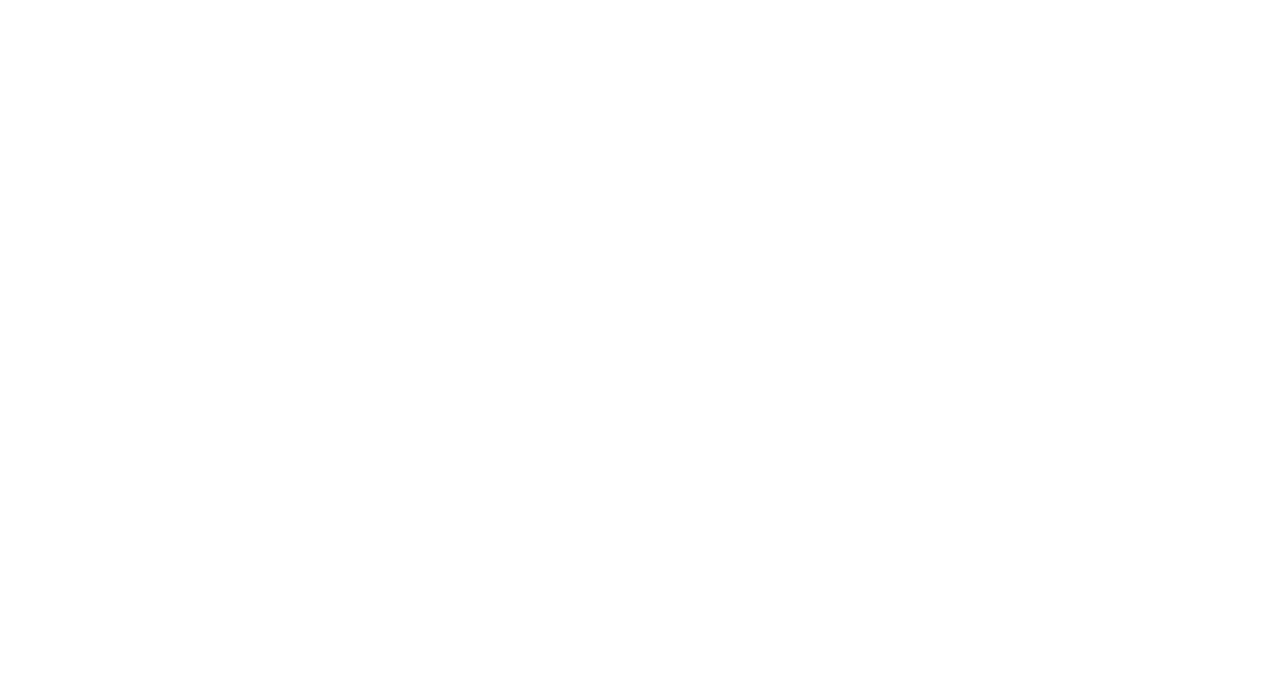
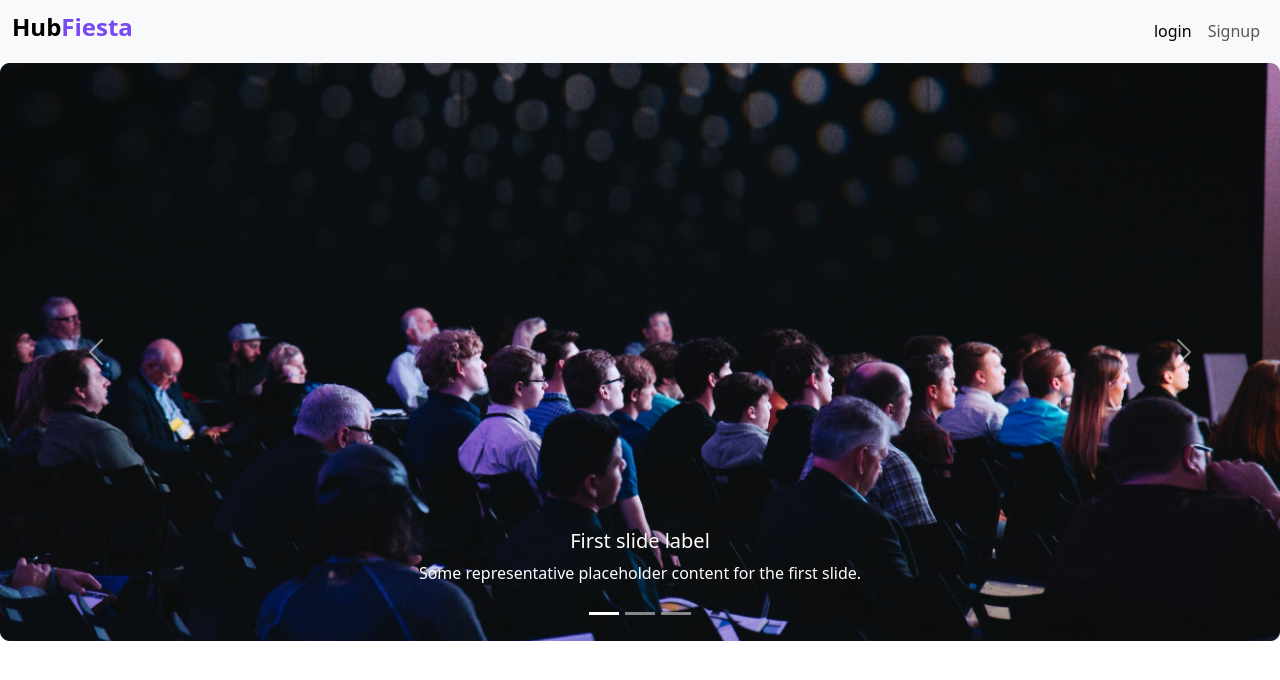
Before and after one commit to Aryan-Mangla/HubFiesta-An-Event-Planning-and-organization-Website, a PHP site: page / in a window 1280 px wide. Before the commit the part shown is empty. Shown: the top 680 px of the page. Run offline with PHP 8.4, Linux system fonts and the light colour scheme.

Commit message:
Landing Page: Part 1

```diff
--- a/index.php
+++ b/index.php
@@ -8,7 +8,23 @@
     <link rel="stylesheet" href="css/style.css">
 </head>
 <body >
-<!-- <div id="carouselExampleCaptions" class="carousel slide">
+<nav class="navbar navbar-expand-lg bg-body-tertiary">
+  <div class="container-fluid">
+      <a class="navbar-brand" href="index.php"> <h4 class="my3 fw-bolder">Hub<span class="theme-txt">Fiesta</span></h4></a>
+
+    <button class="navbar-toggler" type="button" data-bs-toggle="collapse" data-bs-target="#navbarNavAltMarkup" aria-controls="navbarNavAltMarkup" aria-expanded="false" aria-label="Toggle navigation">
+      <span class="navbar-toggler-icon"></span>
+    </button>
+    <div class="collapse navbar-collapse d-flex justify-content-end" id="navbarNavAltMarkup">
+      <div class="navbar-nav">
+        <a class="nav-link active" aria-current="page" href="log-in.html">login</a>
+        <a class="nav-link" href="sign-in.html">Signup</a>
+
+      </div>
+    </div>
+  </div>
+</nav>
+<div id="carouselExampleCaptions" class="carousel slide">
   <div class="carousel-indicators">
     <button type="button" data-bs-target="#carouselExampleCaptions" data-bs-slide-to="0" class="active" aria-current="true" aria-label="Slide 1"></button>
     <button type="button" data-bs-target="#carouselExampleCaptions" data-bs-slide-to="1" aria-label="Slide 2"></button>
@@ -16,7 +32,7 @@
   </div>
   <div class="carousel-inner">
     <div class="carousel-item active">
-      <img src="..." class="d-block w-100" alt="...">
+      <img src="/Pic/index/one.png" class="d-block w-100" alt="Home">
       <div class="carousel-caption d-none d-md-block">
         <h5>First slide label</h5>
         <p>Some representative placeholder content for the first slide.</p>
@@ -45,7 +61,7 @@
     <span class="carousel-control-next-icon" aria-hidden="true"></span>
     <span class="visually-hidden">Next</span>
   </button>
-</div> -->
+</div>
 
 
 <script
```
Also changed, not shown: Pic/index/one.png (added), 1 other file.
